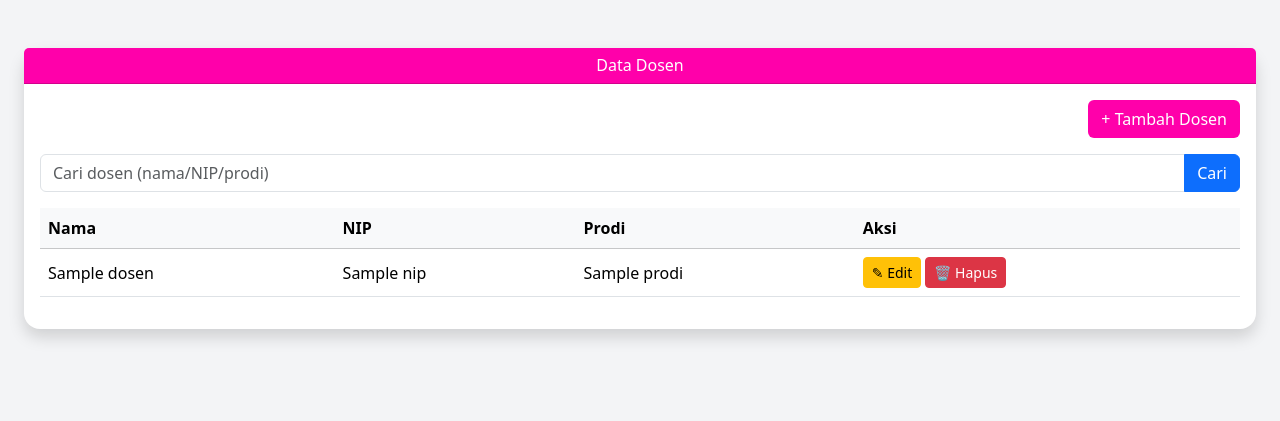
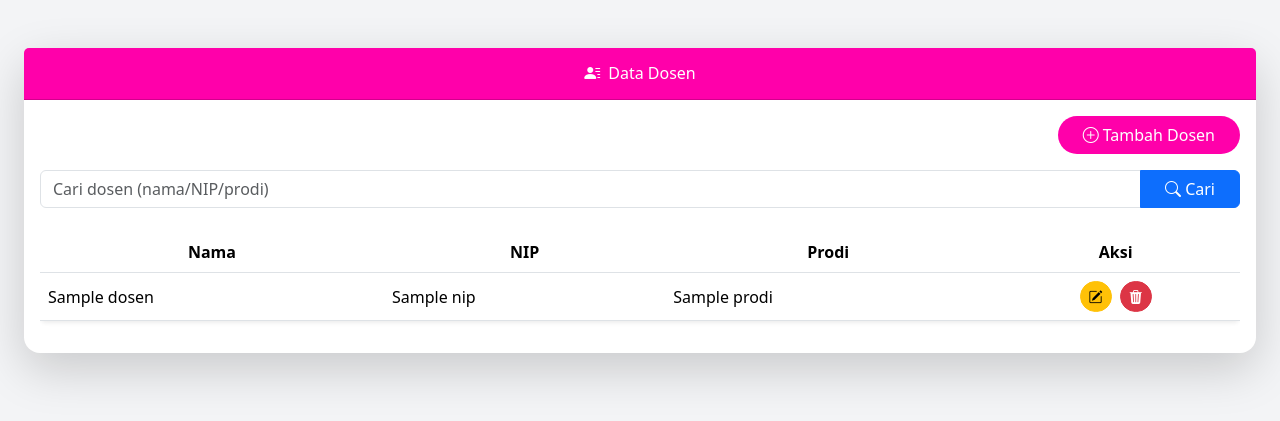
Before and after one commit to ArifbillahKamil/RBAC-Project, a Python web app: template templates/dosen.html in a window 1280 px wide. Shown: the part 56-477 px from the top of the page. Run offline with Jinja, Linux system fonts and the light colour scheme; the template is opened without the code that fills it: most values are stand-ins (such as "Sample title", 1, 10 or a date in 2020); some libraries are stand-ins or nearby versions.

Commit message:
perubahan dosen

```diff
--- a/templates/dosen.html
+++ b/templates/dosen.html
@@ -1,23 +1,30 @@
-{% extends 'base.html' %} {% block content %}
+{% extends 'base.html' %}
+
+{% block title %}Data Dosen{% endblock %}
+
+{% block content %}
+<link href="https://cdn.jsdelivr.net/npm/bootstrap-icons@1.10.5/font/bootstrap-icons.css" rel="stylesheet" />
+
 <div class="container mt-5">
-  <div class="card shadow rounded-4 border-0">
-    <div
-      class="card-header text-white text-center"
-      style="background-color: #ff00aa"
-    >
-      <h3 class="mb-0">Data Dosen</h3>
+  <div class="card shadow-lg border-0 rounded-4 animate__animated animate__fadeIn">
+    <div class="card-header text-white text-center py-3" style="background-color: #ff00aa;">
+      <h3 class="mb-0"><i class="bi bi-person-lines-fill me-2"></i>Data Dosen</h3>
     </div>
+
     <div class="card-body">
+      <!-- Tombol Tambah -->
       <div class="d-flex justify-content-end mb-3">
         <a
           href="{{ url_for('dosen.add_dosen') }}"
-          class="btn text-white"
-          style="background-color: #ff00aa"
+          class="btn text-white rounded-pill px-4"
+          style="background-color: #ff00aa;"
         >
-          + Tambah Dosen
+          <i class="bi bi-plus-circle me-1"></i>Tambah Dosen
         </a>
       </div>
-      <form method="get" class="mb-3">
+
+      <!-- Form Pencarian -->
+      <form method="get" class="mb-4">
         <div class="input-group">
           <input
             type="text"
@@ -26,13 +33,17 @@
             placeholder="Cari dosen (nama/NIP/prodi)"
             value="{{ search_query or '' }}"
           />
-          <button class="btn btn-primary" type="submit">Cari</button>
+          <button class="btn btn-primary px-4" type="submit">
+            <i class="bi bi-search"></i> Cari
+          </button>
         </div>
       </form>
+
+      <!-- Tabel Dosen -->
       <div class="table-responsive">
-        <table class="table table-hover align-middle">
-          <thead class="table-light">
-            <tr>
+        <table class="table table-hover align-middle shadow-sm rounded">
+          <thead class="table-pink text-center">
+            <tr class="align-middle bg-pink-100">
               <th>Nama</th>
               <th>NIP</th>
               <th>Prodi</th>
@@ -45,26 +56,34 @@
               <td>{{ d.nama }}</td>
               <td>{{ d.nip }}</td>
               <td>{{ d.prodi }}</td>
-              <td>
+              <td class="text-center">
                 <a
                   href="{{ url_for('dosen.edit_dosen', dosen_id=d.id) }}"
-                  class="btn btn-warning btn-sm"
+                  class="btn btn-warning btn-sm rounded-pill me-1"
+                  title="Edit"
                 >
-                  ✎ Edit
+                  <i class="bi bi-pencil-square"></i>
                 </a>
                 <form
                   action="{{ url_for('dosen.delete_dosen', dosen_id=d.id) }}"
                   method="POST"
-                  style="display: inline"
+                  class="d-inline"
+                  onsubmit="return confirm('Yakin ingin menghapus data ini?')"
                 >
                   <button
                     type="submit"
-                    class="btn btn-danger btn-sm"
-                    onclick="return confirm('Yakin ingin menghapus data ini?')"
+                    class="btn btn-danger btn-sm rounded-pill"
+                    title="Hapus"
                   >
-                    🗑 Hapus
+                    <i class="bi bi-trash3-fill"></i>
                   </button>
                 </form>
+              </td>
+            </tr>
+            {% else %}
+            <tr>
+              <td colspan="4" class="text-center text-muted py-4">
+                <i class="bi bi-info-circle me-1"></i>Data dosen tidak ditemukan.
               </td>
             </tr>
             {% endfor %}
```
